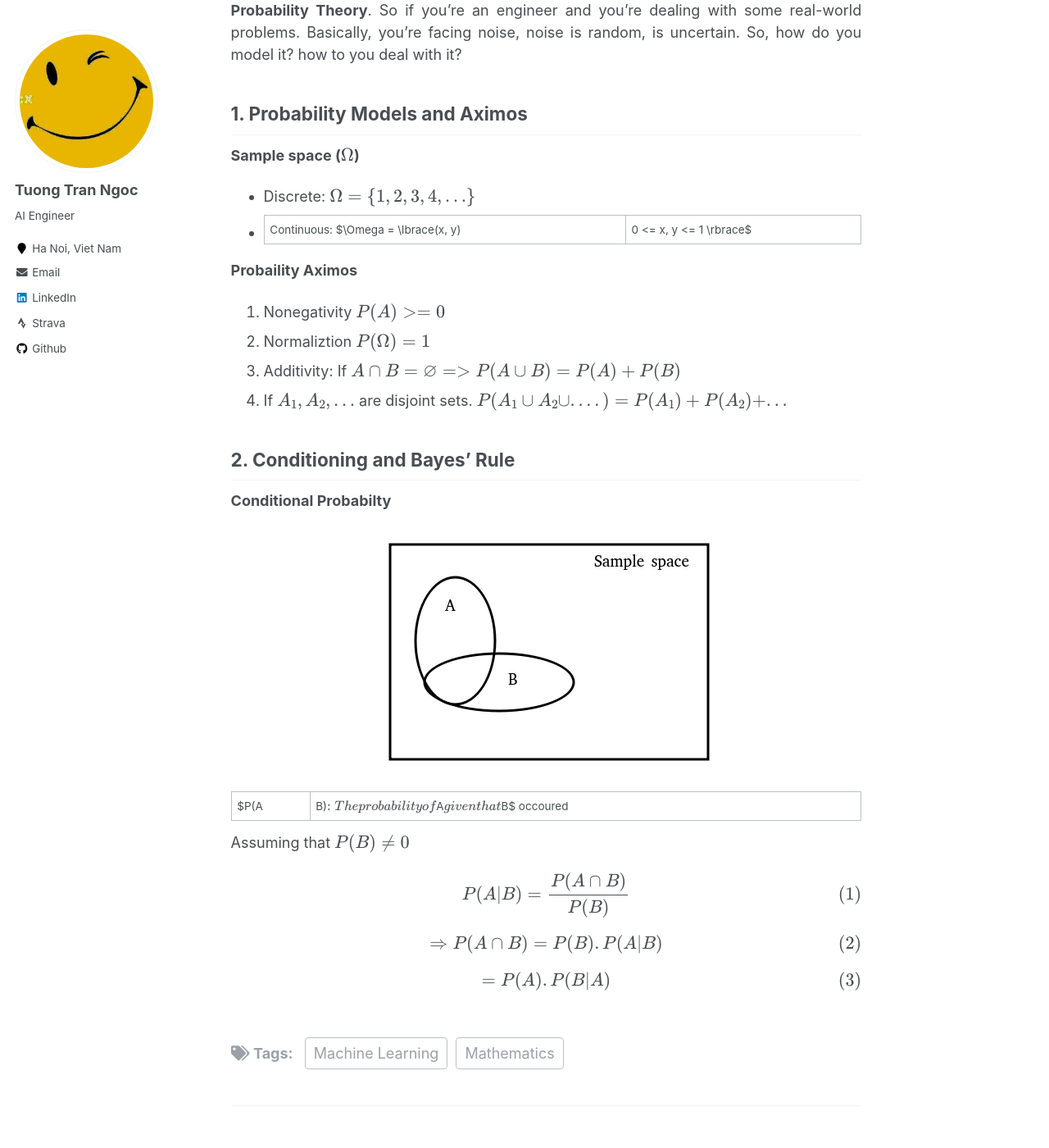
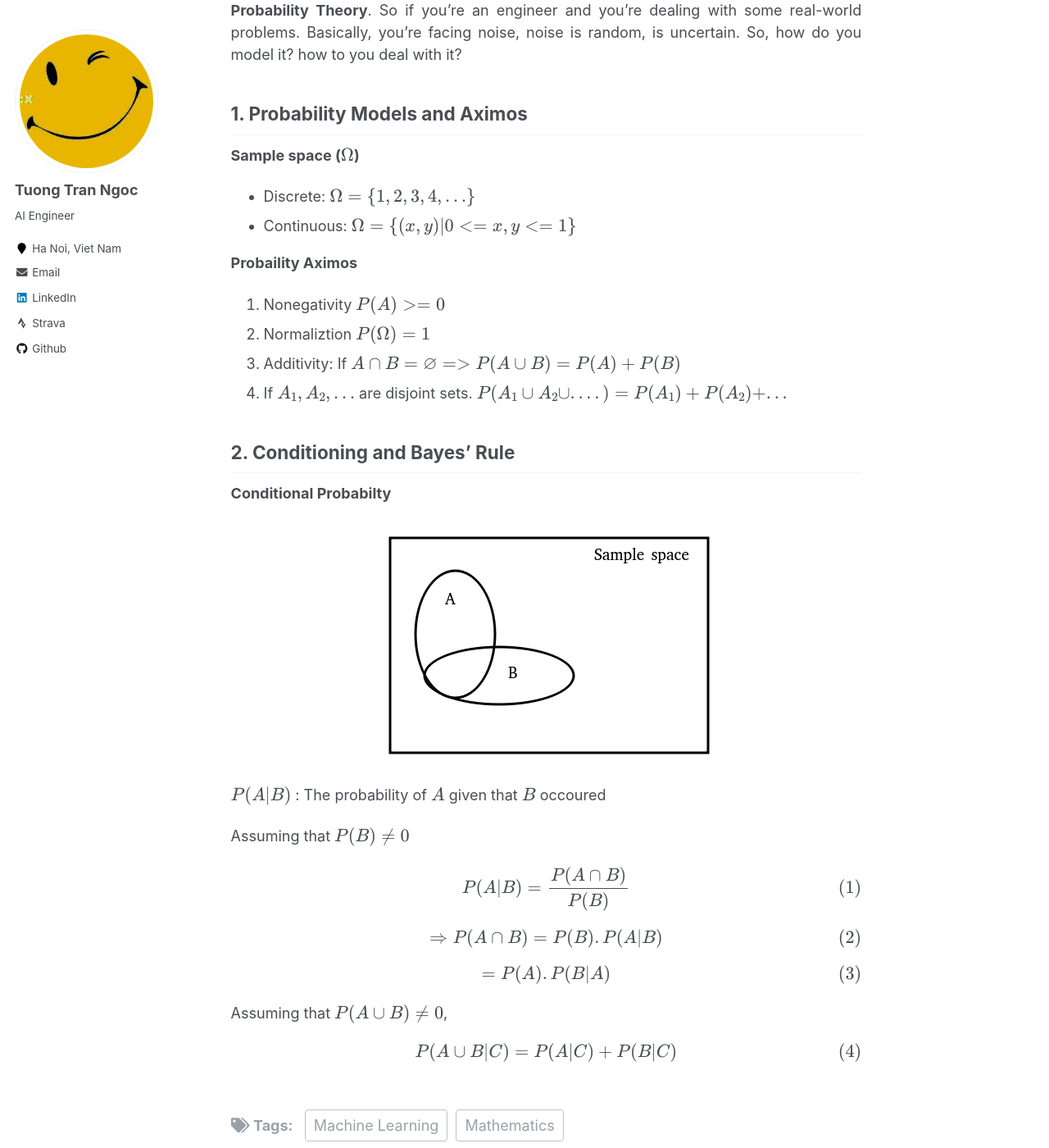
Before and after one commit to tuongtranngoc/tuongtranngoc.github.io, a Jekyll site: the page built from _posts/2024-05-17-probability-statistic.md, in a window 1280 px wide and 1400 px high, scrolled down 429 px. Shown: the whole window at 82% size. Built offline with Jekyll 4.4.1, drawn with Linux system fonts in a browser that asks for light colours; formulas are drawn with MathJax 3.

Commit message:
update: post

```diff
--- a/_posts/2024-05-17-probability-statistic.md
+++ b/_posts/2024-05-17-probability-statistic.md
@@ -23,7 +23,7 @@ Anything that happens in our life is uncertain. There's uncertainty anywhere so
 
 **Sample space ($\Omega$)**
 + Discrete: $\Omega = \lbrace 1, 2, 3, 4, ... \rbrace$
-+ Continuous: $\Omega = \lbrace(x, y) | 0 <= x, y <= 1 \rbrace$
++ Continuous: $\Omega = \lbrace(x, y)\vert 0 <= x, y <= 1 \rbrace$
 
 **Probaility Aximos**
 
@@ -41,7 +41,7 @@ $$P(A_1 \cup A_2 \cup ....) = P(A_1) + P(A_2) + ...$$
   <img src="/images/posts/2024-05-17-probability-statistic/conditional_prob.png">
 </p>
 
-$P(A | B)$ : The probability of $A$ given that $B$ occoured
+$P(A\vert B)$ : The probability of $A$ given that $B$ occoured
 
 Assuming that $P(B) \neq 0$
 
@@ -50,3 +50,7 @@ $$P(A|B) = \frac{P(A \cap B)}{P(B)}$$
 $$\Rightarrow P(A \cap B) = P(B). P(A|B)$$
 
 $$=P(A). P(B|A)$$
+
+Assuming that $P(A \cup B) \neq 0$,
+
+$$P(A \cup B | C) = P(A|C) + P(B|C)$$
```
